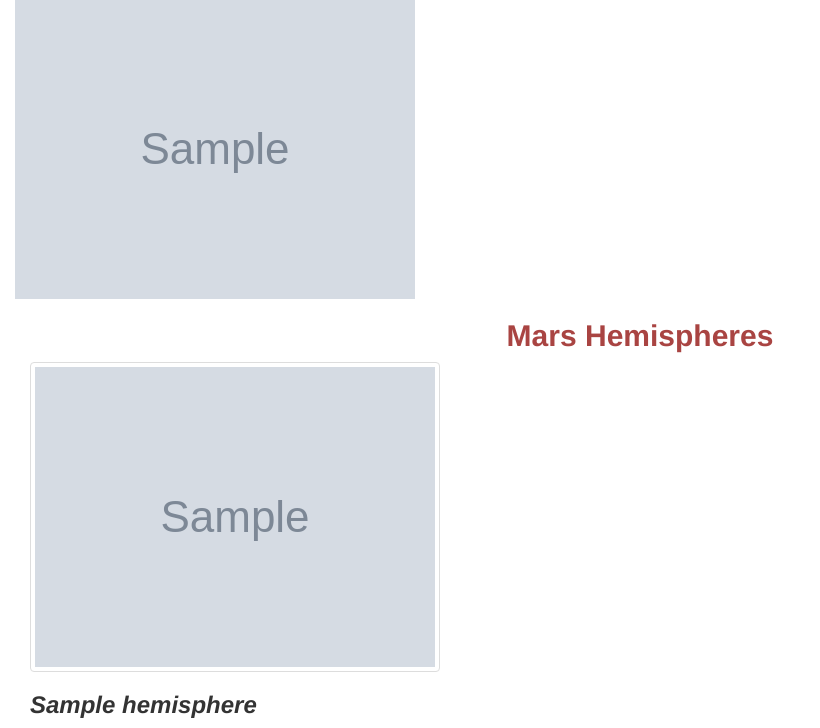
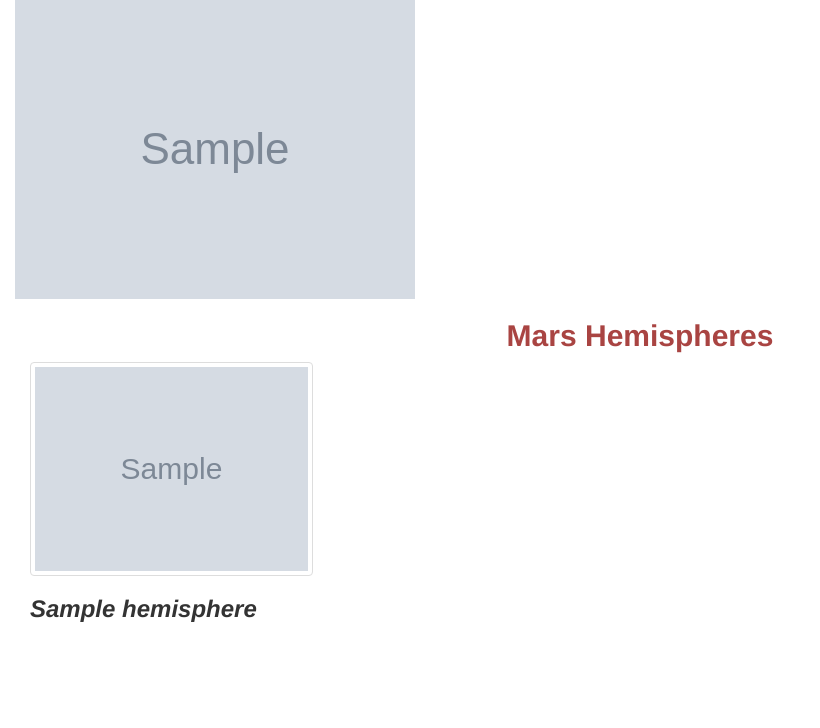
Before and after one commit to Apollo619/Mission-to-Mars, a Flask app: page / in a window 1280 px wide. Shown: the part 468-1196 px from the top of the page, without its empty margins (0-820 px from the left). After the commit the page ends 1090 px from the top, so only its background shows below. Run offline with Flask 2, Linux system fonts and the light colour scheme; grey boxes marked "Sample" are stand-in pictures; a database or web service that is not in the repository returns one stand-in record (values such as "Sample title"); some libraries are stand-ins or nearby versions.

Commit message:
module 10 challenge

```diff
--- a/templates/index.html
+++ b/templates/index.html
@@ -49,7 +49,7 @@
         <p><h2 class="text-center"><strong class="text-danger">Mars Hemispheres</strong></h2></p>
       </div>
         {% for hemisphere in mars.mars_hemi %}
-          <div class="img col-md-6">
+          <div class="img col-md-3">
             <img class="img-thumbnail" src="{{hemisphere.img_url}}" alt="Mars Hemisphere"/>
               <div class="caption">
                 <h3><strong><em>{{hemisphere.title }}</em></strong></h3>
```
Also changed, not shown: Resources/mars facts.PNG (added), Resources/mars news.PNG (added), Resources/mars pic.PNG (added).
